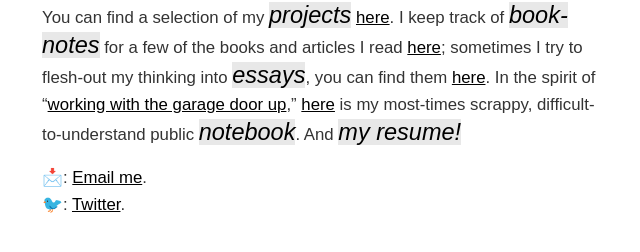
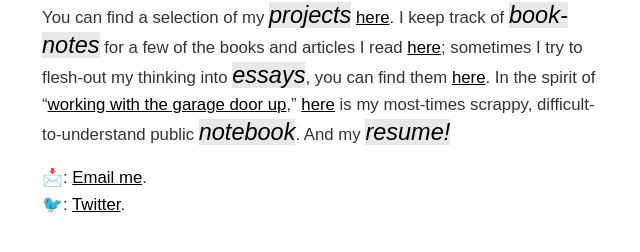
Before and after one commit to dCO2/rococo, a Jekyll site: the page built from index.md, in a window 1280 px wide. Shown: the part 453-705 px from the top of the page, without its empty margins (334-974 px from the left). Built offline with Jekyll 4.4.1, drawn with Linux system fonts in a browser that asks for light colours; some web fonts are replaced; formulas are drawn with MathJax 3.

Commit message:
Update index.md

```diff
--- a/index.md
+++ b/index.md
@@ -15,7 +15,7 @@ title: Home
 
 <h3 style="background-color: #00ffef40;display: inline;"><em>Welcome!</em></h3>
 
-You can find a selection of my <span style="background-color: #a3a3a340;display: inline;font-size: 1.4em;font-style: italic;"><a href="/projects/" style="text-decoration: none;">projects</a></span> [here](/projects/). I keep track of <span style="background-color: #a3a3a340;display: inline;font-size: 1.4em;font-style: italic;"><a href="/booknotes/" style="text-decoration: none;">book-notes</a></span> for a few of the books and articles I read [here](/booknotes/); sometimes I try to flesh-out my thinking into <span style="background-color: #a3a3a340;display: inline;font-size: 1.4em;font-style: italic;"><a href="/essays/" style="text-decoration: none;">essays</a></span>, you can find them [here](/essays/). In the spirit of "[working with the garage door up](https://notes.andymatuschak.org/Work_with_the_garage_door_up)," [here](/notes/) is my most-times scrappy, difficult-to-understand public <span style="background-color: #a3a3a340;display: inline;font-size: 1.4em;font-style: italic;"><a href="/notes/" style="text-decoration: none;">notebook</a></span>. And <span style="background-color: #a3a3a340;display: inline;font-size: 1.4em;font-style: italic;"><a href="/resume.pdf/" style="text-decoration: none;">my resume!</a></span>
+You can find a selection of my <span style="background-color: #a3a3a340;display: inline;font-size: 1.4em;font-style: italic;"><a href="/projects/" style="text-decoration: none;">projects</a></span> [here](/projects/). I keep track of <span style="background-color: #a3a3a340;display: inline;font-size: 1.4em;font-style: italic;"><a href="/booknotes/" style="text-decoration: none;">book-notes</a></span> for a few of the books and articles I read [here](/booknotes/); sometimes I try to flesh-out my thinking into <span style="background-color: #a3a3a340;display: inline;font-size: 1.4em;font-style: italic;"><a href="/essays/" style="text-decoration: none;">essays</a></span>, you can find them [here](/essays/). In the spirit of "[working with the garage door up](https://notes.andymatuschak.org/Work_with_the_garage_door_up)," [here](/notes/) is my most-times scrappy, difficult-to-understand public <span style="background-color: #a3a3a340;display: inline;font-size: 1.4em;font-style: italic;"><a href="/notes/" style="text-decoration: none;">notebook</a></span>. And my <span style="background-color: #a3a3a340;display: inline;font-size: 1.4em;font-style: italic;"><a href="/resume.pdf/" style="text-decoration: none;">resume!</a></span>
 
 
 📩: [Email me](mailto:dco2.caleb@gmail.com).
```
